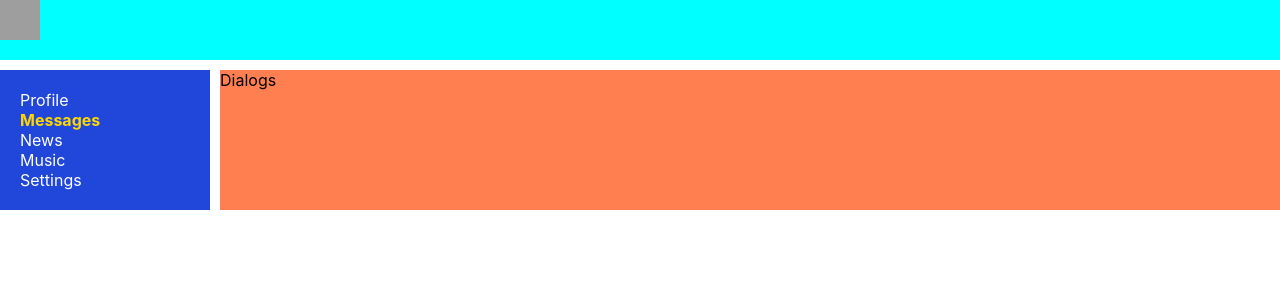
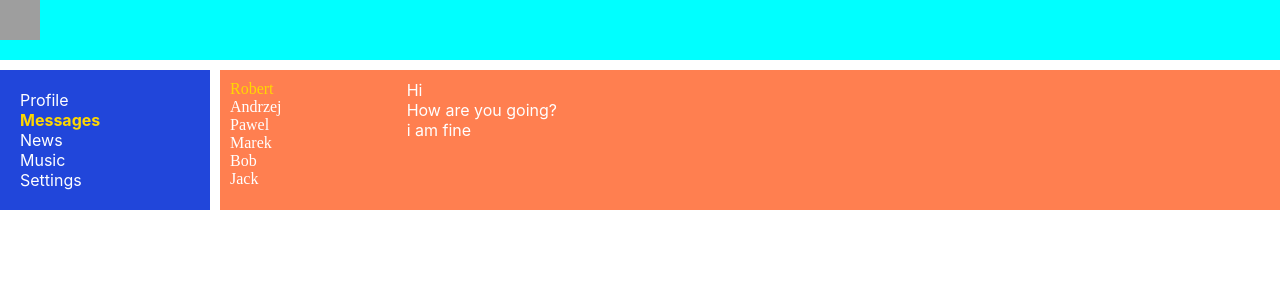
Before and after one commit to AleksanderZabrodski09/samurai-way-main, a React (Create React App) app: page /dialogs in a window 1280 px wide. Shown: the top 300 px of the page. Built offline with nearby package versions, Linux system fonts and the light colour scheme; grey boxes are pictures that could not be loaded.

Commit message:
create: add 21-lesson of the way-s(Make up the Dialogs page)

```diff
--- a/src/components/Dialogs/Dialogs.module.css
+++ b/src/components/Dialogs/Dialogs.module.css
@@ -0,0 +1,30 @@
+.dialogs {
+    display: grid;
+    grid-template-columns: 2fr 10fr;
+    color: white;
+
+}
+
+.dialogsItems {
+    font-family: "Algerian";
+
+    padding: 10px;
+
+}
+
+.dialogsItems .active {
+    color: gold
+}
+
+.dialog {
+
+}
+
+.messages {
+    padding: 10px;
+
+}
+
+.message {
+
+}
--- a/src/components/Dialogs/Dialogs.tsx
+++ b/src/components/Dialogs/Dialogs.tsx
@@ -2,11 +2,36 @@ import React from 'react';
 import s from './Dialogs.module.css';
 
 
-
 export const Dialogs = () => {
   return (
-    <div >
-      Dialogs
+    <div className={s.dialogs}>
+      <div className={s.dialogsItems}>
+        <div className={s.dialog + ' ' + s.active}>
+          Robert
+        </div>
+        <div className={s.dialog}>
+         Andrzej
+        </div>
+        <div className={s.dialog}>
+          Pawel
+        </div>
+        <div className={s.dialog}>
+          Marek
+        </div>
+        <div className={s.dialog}>
+          Bob
+        </div>
+        <div className={s.dialog}>
+         Jack
+        </div>
+      </div>
+      <div className={s.messages}>
+        <div className={s.message}>Hi</div>
+        <div className={s.message}>How are you going?</div>
+        <div className={s.message}>i am fine</div>
+
+      </div>
     </div>
+
   );
 };
```
